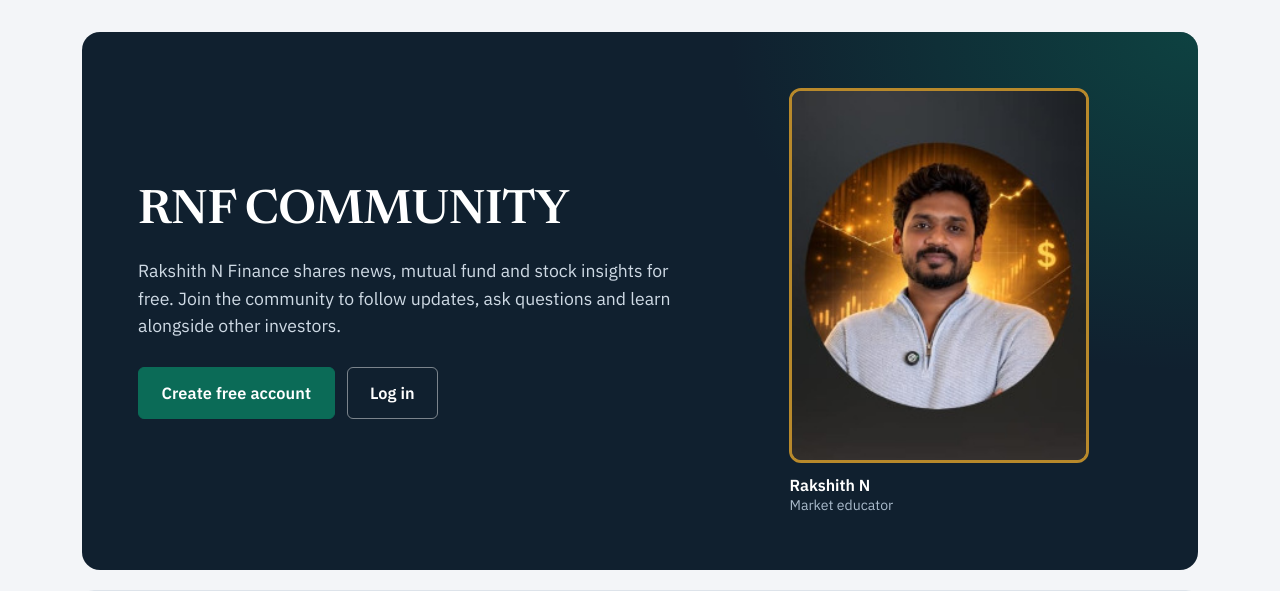
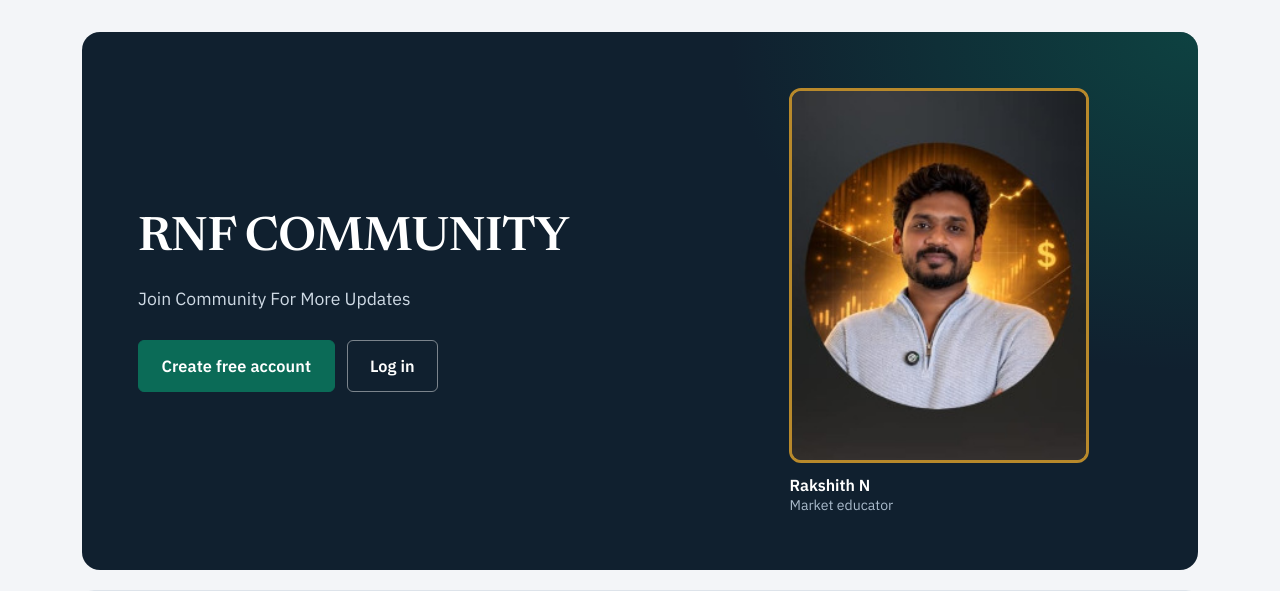
Before and after one commit to purnesh2003/RNF-Final, a Flask app: page / in a window 1280 px wide. Shown: the part 92-683 px from the top of the page. Run offline with Flask 3, Linux system fonts and the light colour scheme; data that the repository does not hold is empty; some libraries are stand-ins or nearby versions.

Commit message:
Update hero lead text on home page

```diff
--- a/app/templates/home.html
+++ b/app/templates/home.html
@@ -3,7 +3,7 @@
 <section class="hero">
   <div class="hero-copy">
     <h1>RNF COMMUNITY</h1>
-    <p class="hero-lead">{{ site_name }} shares news, mutual fund and stock insights for free. Join the community to follow updates, ask questions and learn alongside other investors.</p>
+    <p class="hero-lead">Join Community For More Updates</p>
     <div class="hero-actions">
       {% if current_user.is_authenticated %}
         <a href="{{ url_for('community.chat') }}" class="btn btn-brand btn-lg">Open community</a>
```
